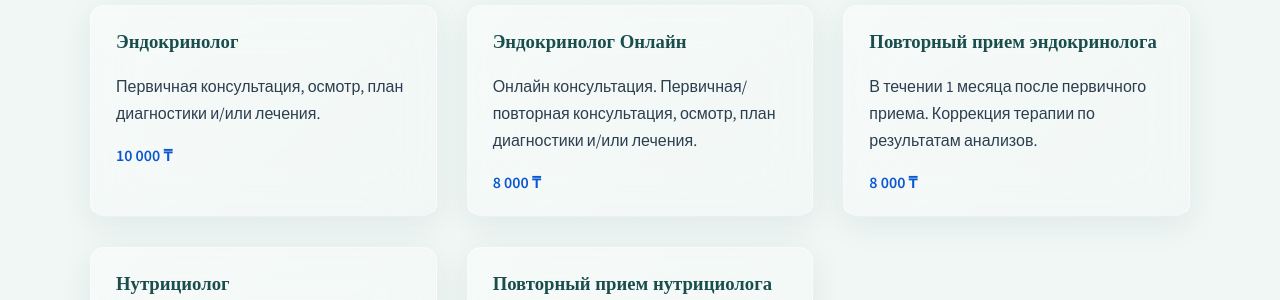
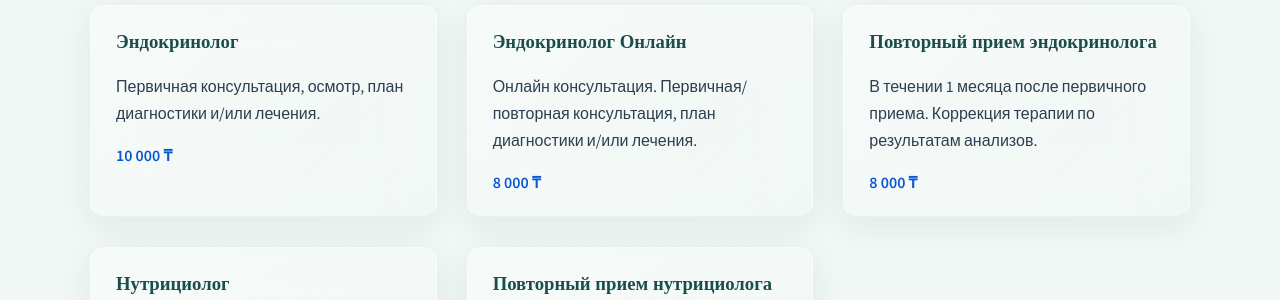
Before and after one commit to gosubv/doctorstafij, a Jekyll site: the page built from index.md, in a window 1280 px wide and 900 px high, scrolled down 3195 px. Shown: the part 184-484 px from the top of the window. Built offline with Jekyll 4.4.1, drawn with Linux system fonts in a browser that asks for light colours; part of the change alters nothing that is shown.

```diff
--- a/_config.yml
+++ b/_config.yml
@@ -1,8 +1,17 @@
 title: Доктор Стафий | Эндокринолог-нутрициолог
 email: doctor.stafij@gmail.com
 description: "Стафий Диана Викторовна — врач эндокринолог, нутрициолог в Петропавловске. Системный подход к гормональному здоровью и питанию."
+tagline: Системный подход к гормональному здоровью и питанию.
 baseurl: "/"
 url: "https://gosubv.github.io"
+lang: ru
+locale: ru_RU
+logo: "/assets/logo.png"
+
+social:
+  name: Доктор Стафий
+  links:
+    - "https://www.instagram.com/dianastafiy/"
 
 author:
   name: "Стафий Диана Викторовна"
@@ -11,6 +20,9 @@ author:
   address: "г. Петропавловск, ул. Ауэзова 133 (Магия Рук)"
   phone: "+7 (707) 850-0312"
 
+plugins:
+  - jekyll-seo-tag
+
 exclude:
   - .vscode/
   - .github/
--- a/_data/services.yml
+++ b/_data/services.yml
@@ -2,7 +2,7 @@
   text: "Первичная консультация, осмотр, план диагностики и/или лечения."
   price: "10 000 ₸"
 - title: "Эндокринолог Онлайн"
-  text: "Онлайн консультация. Первичная/повторная консультация, осмотр, план диагностики и/или лечения."
+  text: "Онлайн консультация. Первичная/повторная консультация, план диагностики и/или лечения."
   price: "8 000 ₸"
 - title: "Повторный прием эндокринолога"
   text: "В течении 1 месяца после первичного приема. Коррекция терапии по результатам анализов."
--- a/_layouts/default.html
+++ b/_layouts/default.html
@@ -3,7 +3,6 @@
 <head>
     <meta charset="UTF-8">
     <meta name="viewport" content="width=device-width, initial-scale=1.0">
-    <title>{{ page.title }}</title>
 
     <link rel="icon" type="image/png" href="{{ '/assets/img/logo.png' | relative_url }}">
 
@@ -11,6 +10,8 @@
     <link href="https://fonts.googleapis.com/css2?family=Bad+Script:wght@400;700&family=Source+Sans+3:wght@300;400;600&display=swap" rel="stylesheet">
 
     {% include google.html %}
+
+    {% seo %}
 
 </head>
 <body>
```
